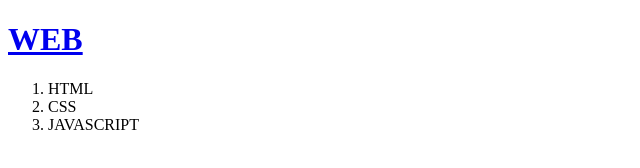
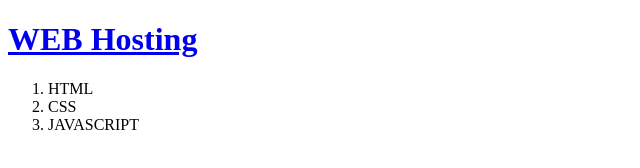
Before and after one commit to best30000000/Dang, a plain HTML site: page index.html in a window 1280 px wide. Shown: the whole page, without its empty margins (0-640 px from the left). Drawn offline with Linux system fonts and the light colour scheme.

Commit message:
Update index.html

```diff
--- a/index.html
+++ b/index.html
@@ -4,7 +4,7 @@
     <title>Dang Page</title>
   </head>
   <body>
-    <h1><a href="https://best30000000.github.io/Dang/">WEB</a></h1>
+    <h1><a href="https://best30000000.github.io/Dang/">WEB Hosting</a></h1>
     <ol>
       <li>HTML</li>
       <li>CSS</li>
```
